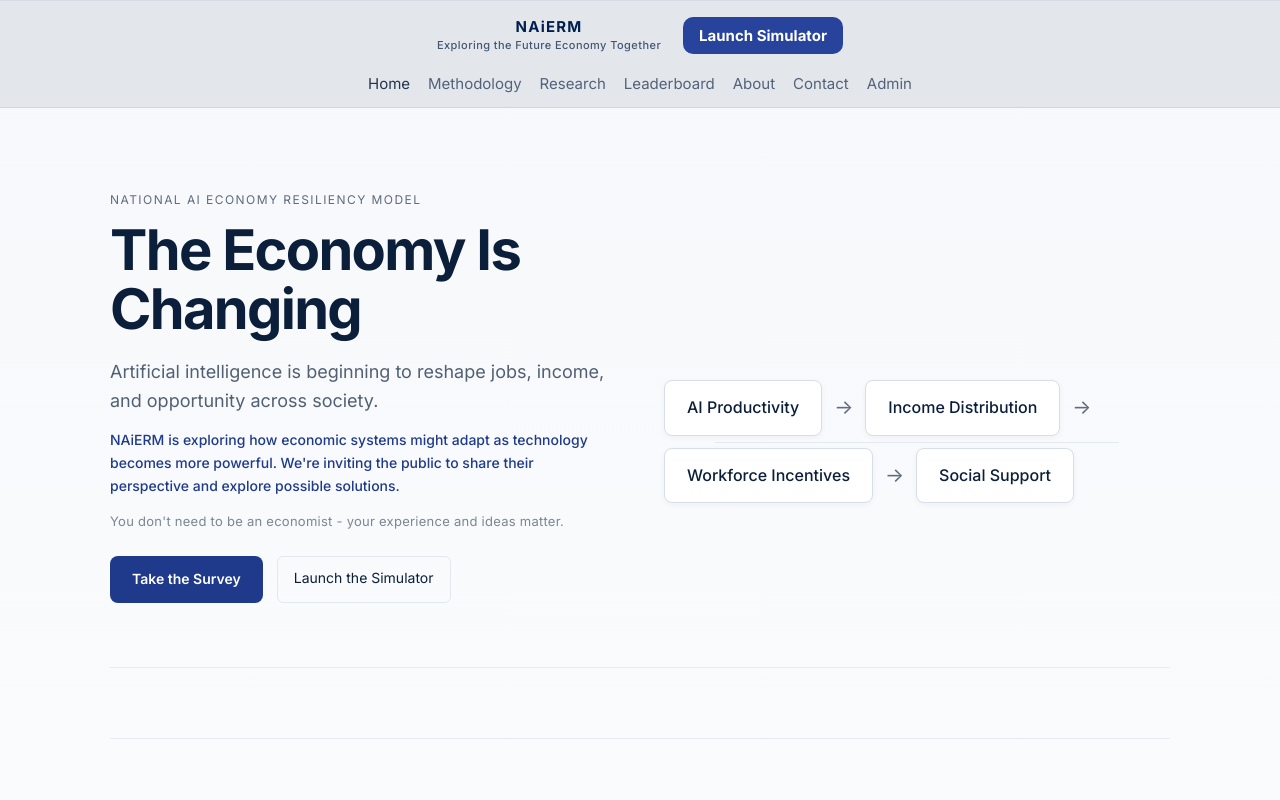
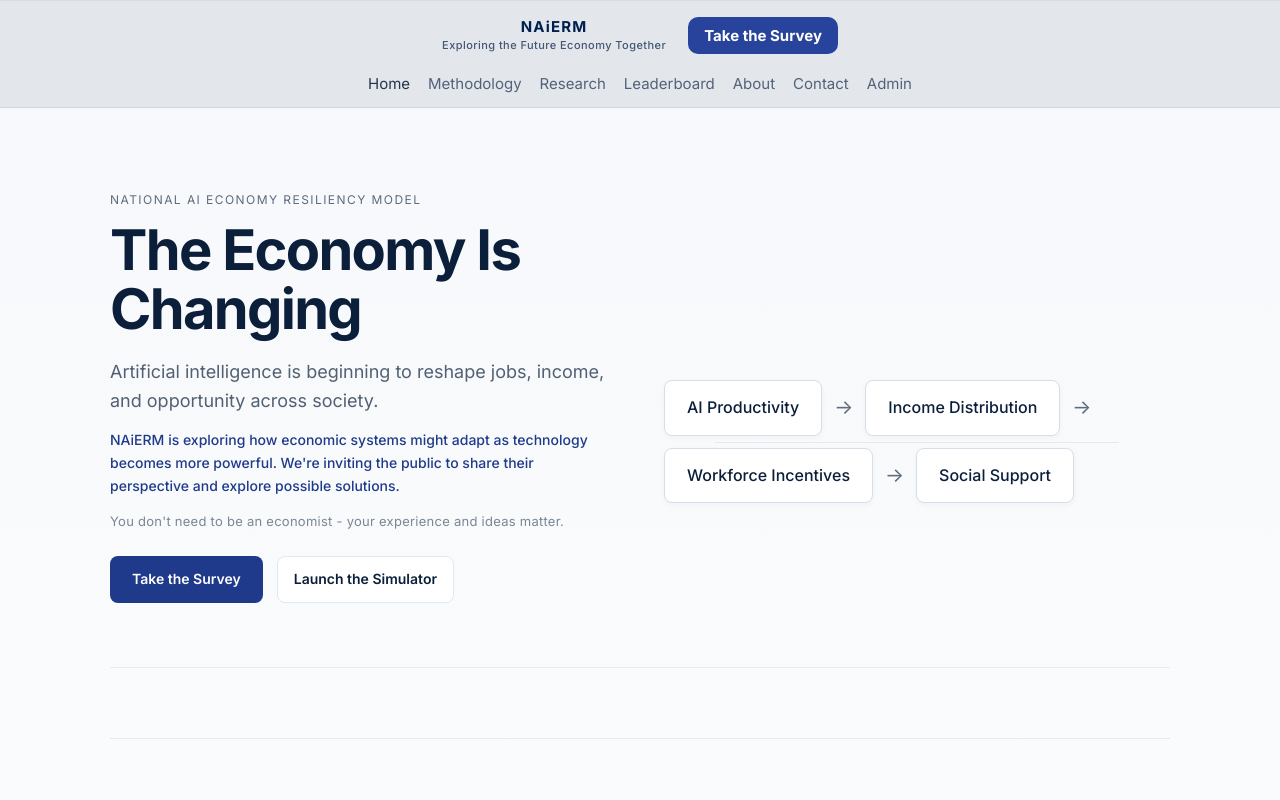
Before and after one commit to Measdani/breakout-economy-simulator, a Next.js app in the folder web/: page / in a window 1280 px wide. Shown: the top 800 px of the page. Built offline with nearby package versions, Linux system fonts and the light colour scheme.

Commit message:
Update header CTA and simulator button hover styles

```diff
--- a/web/app/home.css
+++ b/web/app/home.css
@@ -63,12 +63,31 @@ body {
 }
 
 .btnSecondary {
+  display: inline-flex;
+  align-items: center;
+  justify-content: center;
   border: 1px solid var(--border);
   padding: 10px 16px;
-  border-radius: 6px;
+  border-radius: 8px;
   font-size: 14px;
+  font-weight: 600;
   text-decoration: none;
   color: var(--navy);
+  background: #ffffff;
+  transition: background 0.2s ease, color 0.2s ease, border-color 0.2s ease, box-shadow 0.2s ease, transform 0.2s ease;
+}
+
+.btnSecondary:hover {
+  background: #1f3a8a;
+  border-color: #1f3a8a;
+  color: #ffffff;
+  box-shadow: 0 10px 20px rgba(31, 58, 138, 0.2);
+  transform: translateY(-1px);
+}
+
+.btnSecondary:focus-visible {
+  outline: 2px solid #1b4ed8;
+  outline-offset: 2px;
 }
 
 .hero {
--- a/web/components/site/PublicTopNav.tsx
+++ b/web/components/site/PublicTopNav.tsx
@@ -45,10 +45,10 @@ export default function PublicTopNav() {
         </nav>
 
         <Link
-          href="/model"
+          href="/survey"
           className={styles.cta}
         >
-          Launch Simulator
+          Take the Survey
         </Link>
       </div>
     </header>
```
